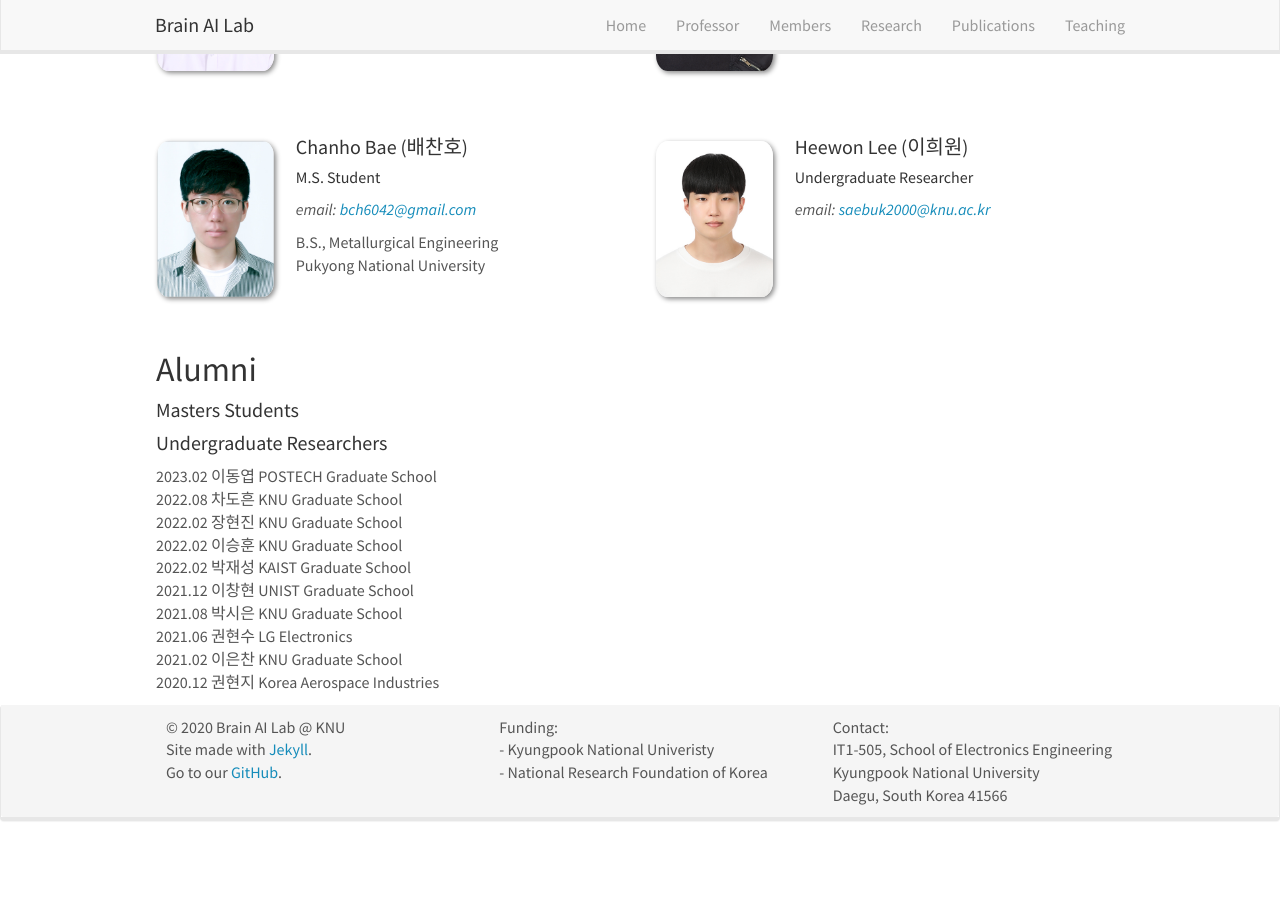
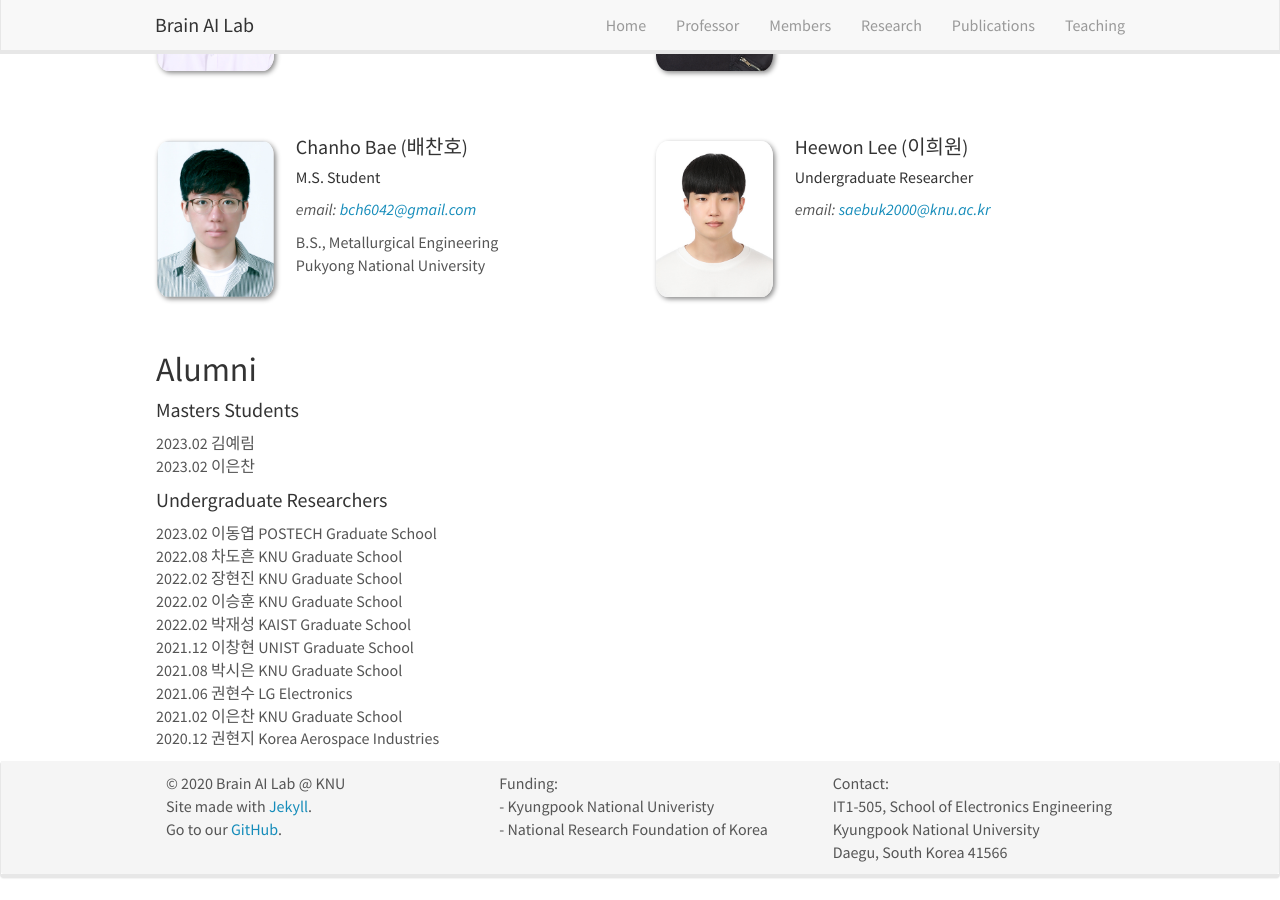
Before and after one commit to KNU-BrainAI/knu-brainai.github.io, a Jekyll site: the page built from _pages/members.md, in a window 1280 px wide and 900 px high, scrolled down 507 px. Built offline with Jekyll 4.4.1, drawn with Linux system fonts in a browser that asks for light colours; nearby versions of some CDN libraries; before the commit the page ends 1350 px from its top, so only the background shows below that.

Commit message:
Update members.md

```diff
--- a/_pages/members.md
+++ b/_pages/members.md
@@ -61,6 +61,8 @@ permalink: /members/
 
 ## Alumni
 #### Masters Students
+2023.02 김예림 <br>
+2023.02 이은찬 <br>
 
 #### Undergraduate Researchers
 2023.02 이동엽 POSTECH Graduate School<br>
```
